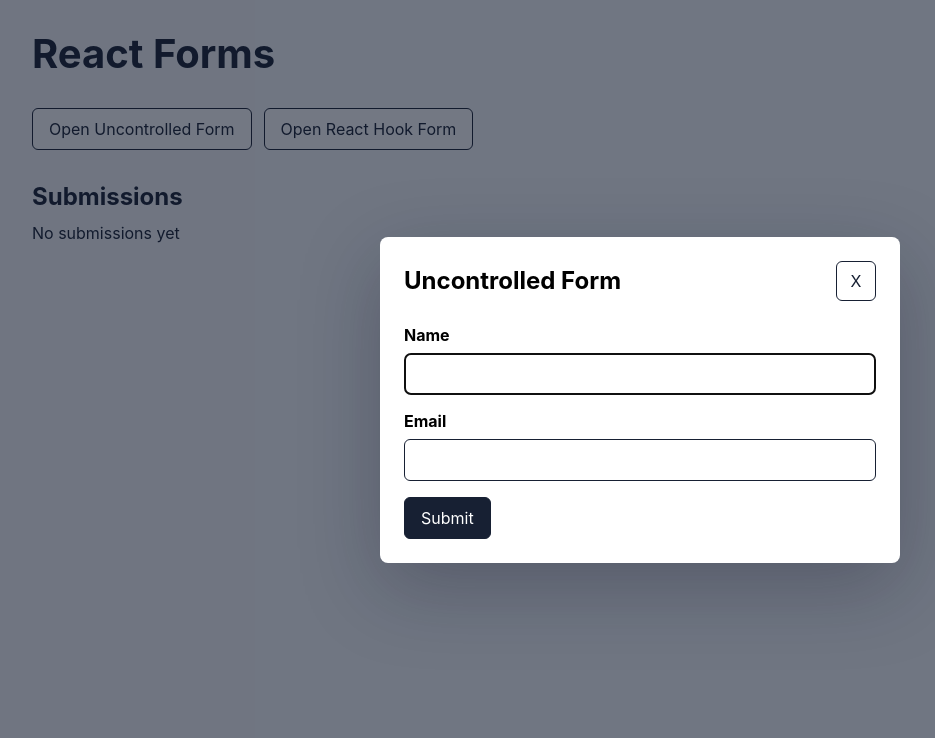
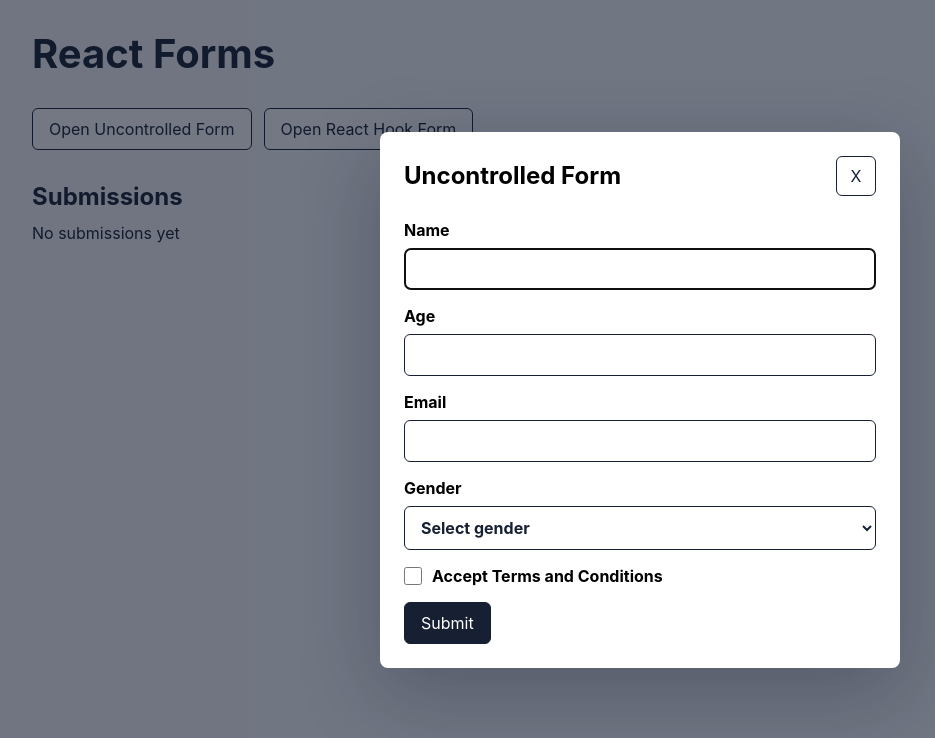
Before and after one commit to andreiTsen/class-components, a React (Vite) app: page / in a window 1280 px wide. Both pictures are taken after a click on the button "Open Uncontrolled Form". Shown: the top 738 px of the page, without its empty margins (0-935 px from the left). Built offline with nearby package versions, Linux system fonts and the light colour scheme.

Commit message:
feat: add basic form fields

```diff
--- a/src/App.tsx
+++ b/src/App.tsx
@@ -7,13 +7,9 @@ import Submissions from './components/Submissions/Submissions';
 import UncontrolledForm from './components/UncontrolledForm/UncontrolledForm';
 import { useAppDispatch } from './store/hooks';
 import { addSubmission } from './store/submissionsSlice';
+import type { FormValues } from './validation/formSchema';
 
 type FormType = 'uncontrolled' | 'hook-form';
-
-type FormValues = {
-  email: string;
-  name: string;
-};
 
 const formTitles: Record<FormType, string> = {
   'hook-form': 'React Hook Form',
--- a/src/components/HookForm/HookForm.css
+++ b/src/components/HookForm/HookForm.css
@@ -11,7 +11,8 @@
   font-weight: 700;
 }
 
-.hook-form__field input {
+.hook-form__field input,
+.hook-form__field select {
   width: 100%;
   border: 1px solid var(--app-border);
   border-radius: 6px;
@@ -19,6 +20,19 @@
   background: #ffffff;
   color: var(--app-text);
   font: inherit;
+}
+
+.hook-form__checkbox-field {
+  display: flex;
+  gap: 10px;
+  align-items: center;
+  font-weight: 700;
+}
+
+.hook-form__checkbox-field input {
+  width: 18px;
+  height: 18px;
+  margin: 0;
 }
 
 .hook-form__error {
--- a/src/components/HookForm/HookForm.tsx
+++ b/src/components/HookForm/HookForm.tsx
@@ -1,19 +1,18 @@
 import { useForm, type SubmitHandler } from 'react-hook-form';
 import './HookForm.css';
-
-type HookFormValues = {
-  email: string;
-  name: string;
-};
+import type { FormValues } from '../../validation/formSchema';
+import { yupResolver } from '../../validation/yupResolver';
 
 type HookFormProperties = {
-  onSubmit: (values: HookFormValues) => void;
+  onSubmit: (values: FormValues) => void;
 };
 
 function HookForm({ onSubmit }: HookFormProperties) {
-  const form = useForm<HookFormValues>();
+  const form = useForm<FormValues>({
+    resolver: yupResolver(),
+  });
 
-  const submitHandler: SubmitHandler<HookFormValues> = (values) => {
+  const submitHandler: SubmitHandler<FormValues> = (values) => {
     onSubmit(values);
   };
 
@@ -24,32 +23,57 @@ function HookForm({ onSubmit }: HookFormProperties) {
         void form.handleSubmit(submitHandler)(event);
       }}
     >
-      <label className="hook-form__field">
-        Name
+      <div className="hook-form__field">
+        <label htmlFor="hook-form-name">Name</label>
         <input
+          id="hook-form-name"
           {...form.register('name', { required: 'Name is required' })}
           aria-invalid={Boolean(form.formState.errors.name)}
           data-modal-autofocus
         />
-        {form.formState.errors.name ? (
-          <span className="hook-form__error">
-            {form.formState.errors.name.message}
-          </span>
-        ) : null}
-      </label>
-      <label className="hook-form__field">
-        Email
+      </div>
+      <div className="hook-form__field">
+        <label htmlFor="hook-form-age">Age</label>
         <input
+          id="hook-form-age"
+          min="1"
+          {...form.register('age', { required: 'Age is required' })}
+          aria-invalid={Boolean(form.formState.errors.age)}
+          type="number"
+        />
+      </div>
+      <div className="hook-form__field">
+        <label htmlFor="hook-form-email">Email</label>
+        <input
+          id="hook-form-email"
           {...form.register('email', { required: 'Email is required' })}
           aria-invalid={Boolean(form.formState.errors.email)}
           type="email"
         />
-        {form.formState.errors.email ? (
-          <span className="hook-form__error">
-            {form.formState.errors.email.message}
-          </span>
-        ) : null}
-      </label>
+      </div>
+      <div className="hook-form__field">
+        <label htmlFor="hook-form-gender">Gender</label>
+        <select
+          id="hook-form-gender"
+          {...form.register('gender', { required: 'Gender is required' })}
+          aria-invalid={Boolean(form.formState.errors.gender)}
+        >
+          <option value="">Select gender</option>
+          <option value="female">Female</option>
+          <option value="male">Male</option>
+        </select>
+      </div>
+      <div className="hook-form__checkbox-field">
+        <input
+          id="hook-form-terms"
+          {...form.register('termsAccepted', {
+            required: 'Terms must be accepted',
+          })}
+          aria-invalid={Boolean(form.formState.errors.termsAccepted)}
+          type="checkbox"
+        />
+        <label htmlFor="hook-form-terms">Accept Terms and Conditions</label>
+      </div>
       <button className="hook-form__submit" type="submit">
         Submit
       </button>
--- a/src/components/Submissions/Submissions.tsx
+++ b/src/components/Submissions/Submissions.tsx
@@ -12,7 +12,14 @@ function Submissions() {
           {submissions.map((submission) => (
             <li className="submissions__item" key={submission.id}>
               <span className="submissions__value">{submission.name}</span>
+              <span className="submissions__value">Age: {submission.age}</span>
               <span className="submissions__value">{submission.email}</span>
+              <span className="submissions__value">
+                Gender: {submission.gender}
+              </span>
+              <span className="submissions__value">
+                Terms accepted: {submission.termsAccepted ? 'yes' : 'no'}
+              </span>
               <span className="submissions__badge">{submission.formType}</span>
             </li>
           ))}
--- a/src/components/UncontrolledForm/UncontrolledForm.css
+++ b/src/components/UncontrolledForm/UncontrolledForm.css
@@ -11,7 +11,8 @@
   font-weight: 700;
 }
 
-.uncontrolled-form__field input {
+.uncontrolled-form__field input,
+.uncontrolled-form__field select {
   width: 100%;
   border: 1px solid var(--app-border);
   border-radius: 6px;
@@ -19,6 +20,19 @@
   background: #ffffff;
   color: var(--app-text);
   font: inherit;
+}
+
+.uncontrolled-form__checkbox-field {
+  display: flex;
+  gap: 10px;
+  align-items: center;
+  font-weight: 700;
+}
+
+.uncontrolled-form__checkbox-field input {
+  width: 18px;
+  height: 18px;
+  margin: 0;
 }
 
 .uncontrolled-form__submit {
--- a/src/components/UncontrolledForm/UncontrolledForm.tsx
+++ b/src/components/UncontrolledForm/UncontrolledForm.tsx
@@ -1,38 +1,92 @@
-import { useRef } from 'react';
+import { useState } from 'react';
+import { formSchema, type FormValues } from '../../validation/formSchema';
 import './UncontrolledForm.css';
-
-type FormValues = {
-  email: string;
-  name: string;
-};
 
 type UncontrolledFormProperties = {
   onSubmit: (values: FormValues) => void;
 };
 
+function getFormString(formData: FormData, fieldName: string): string {
+  const value = formData.get(fieldName);
+
+  return typeof value === 'string' ? value : '';
+}
+
+async function validateFormData(formData: FormData): Promise<FormValues> {
+  return formSchema.validate({
+    age: getFormString(formData, 'age'),
+    email: getFormString(formData, 'email'),
+    gender: getFormString(formData, 'gender'),
+    name: getFormString(formData, 'name'),
+    termsAccepted: formData.has('termsAccepted'),
+  });
+}
+
 function UncontrolledForm({ onSubmit }: UncontrolledFormProperties) {
-  const nameReference = useRef<HTMLInputElement>(null);
-  const emailReference = useRef<HTMLInputElement>(null);
+  const errorMessageState = useState<string | null>(null);
+  const errorMessage = errorMessageState[0];
+  const setErrorMessage = errorMessageState[1];
 
   return (
     <form
       className="uncontrolled-form"
       onSubmit={(event) => {
         event.preventDefault();
-        onSubmit({
-          email: emailReference.current?.value ?? '',
-          name: nameReference.current?.value ?? '',
-        });
+        const formData = new FormData(event.currentTarget);
+
+        void validateFormData(formData)
+          .then((validatedValues) => {
+            setErrorMessage(null);
+            onSubmit(validatedValues);
+          })
+          .catch(() => {
+            setErrorMessage('Please fill all fields correctly');
+          });
       }}
     >
-      <label className="uncontrolled-form__field">
-        Name
-        <input data-modal-autofocus name="name" ref={nameReference} required />
-      </label>
-      <label className="uncontrolled-form__field">
-        Email
-        <input name="email" ref={emailReference} required type="email" />
-      </label>
+      <div className="uncontrolled-form__field">
+        <label htmlFor="uncontrolled-name">Name</label>
+        <input
+          data-modal-autofocus
+          id="uncontrolled-name"
+          name="name"
+          required
+        />
+      </div>
+      <div className="uncontrolled-form__field">
+        <label htmlFor="uncontrolled-age">Age</label>
+        <input
+          id="uncontrolled-age"
+          min="1"
+          name="age"
+          required
+          type="number"
+        />
+      </div>
+      <div className="uncontrolled-form__field">
+        <label htmlFor="uncontrolled-email">Email</label>
+        <input id="uncontrolled-email" name="email" required type="email" />
+      </div>
+      <div className="uncontrolled-form__field">
+        <label htmlFor="uncontrolled-gender">Gender</label>
+        <select id="uncontrolled-gender" name="gender" required>
+          <option value="">Select gender</option>
+          <option value="female">Female</option>
+          <option value="male">Male</option>
+        </select>
+      </div>
+      <div className="uncontrolled-form__checkbox-field">
+        <input
+          id="uncontrolled-terms"
+          name="termsAccepted"
+          required
+          type="checkbox"
+        />
+        <label htmlFor="uncontrolled-terms">Accept Terms and Conditions</label>
+      </div>
+      {errorMessage ? (
+        <span className="uncontrolled-form__error">{errorMessage}</span>
+      ) : null}
       <button className="uncontrolled-form__submit" type="submit">
         Submit
       </button>
--- a/src/store/submissionsSlice.ts
+++ b/src/store/submissionsSlice.ts
@@ -1,11 +1,7 @@
 import { createSlice, type PayloadAction } from '@reduxjs/toolkit';
+import type { FormValues } from '../validation/formSchema';
 
 export type FormType = 'uncontrolled' | 'hook-form';
-
-export type FormValues = {
-  email: string;
-  name: string;
-};
 
 export type Submission = FormValues & {
   formType: FormType;
--- /dev/null
+++ b/src/validation/formSchema.ts
@@ -0,0 +1,30 @@
+import * as yup from 'yup';
+
+export type FormValues = {
+  age: string;
+  email: string;
+  gender: string;
+  name: string;
+  termsAccepted: boolean;
+};
+
+export const formSchema: yup.ObjectSchema<FormValues> = yup.object({
+  age: yup
+    .string()
+    .required('Age is required')
+    .test('positive-age', 'Age must be greater than 0', (value) => {
+      const age = Number(value);
+
+      return Number.isFinite(age) && age > 0;
+    }),
+  email: yup
+    .string()
+    .email('Enter a valid email')
+    .required('Email is required'),
+  gender: yup.string().required('Gender is required'),
+  name: yup.string().trim().required('Name is required'),
+  termsAccepted: yup
+    .boolean()
+    .oneOf([true], 'Terms must be accepted')
+    .required('Terms must be accepted'),
+});
--- /dev/null
+++ b/src/validation/yupResolver.ts
@@ -0,0 +1,41 @@
+import type { Resolver } from 'react-hook-form';
+import { ValidationError } from 'yup';
+import { formSchema, type FormValues } from './formSchema';
+
+function getErrorMessage(error: ValidationError): string {
+  return error.message || 'Invalid value';
+}
+
+const resolveFormValues: Resolver<FormValues> = async (values) => {
+  try {
+    const validatedValues = await formSchema.validate(values, {
+      abortEarly: false,
+    });
+
+    return {
+      errors: {},
+      values: validatedValues,
+    };
+  } catch (error) {
+    if (!(error instanceof ValidationError)) {
+      throw error;
+    }
+
+    return {
+      errors: Object.fromEntries(
+        error.inner.map((validationError) => [
+          validationError.path ?? '',
+          {
+            message: getErrorMessage(validationError),
+            type: validationError.type ?? 'validation',
+          },
+        ])
+      ),
+      values: {},
+    };
+  }
+};
+
+export function yupResolver(): Resolver<FormValues> {
+  return resolveFormValues;
+}
```
Also changed, not shown: 6 other files (tests, documents, lock files or other folders).
